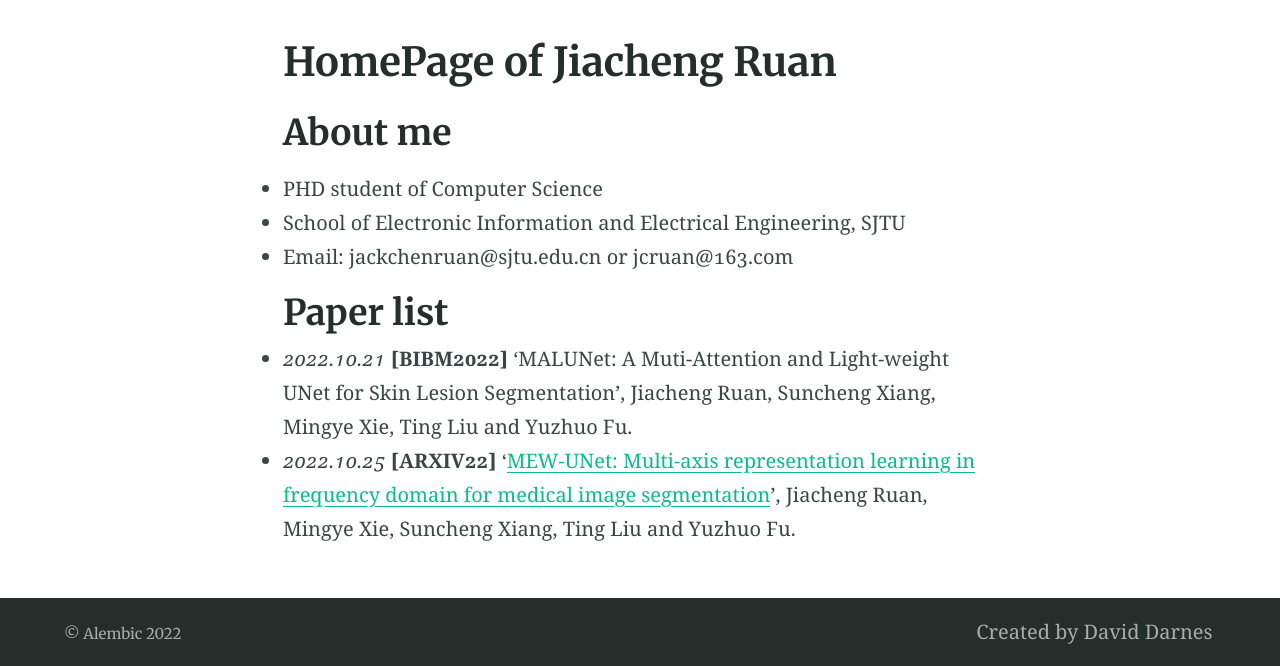
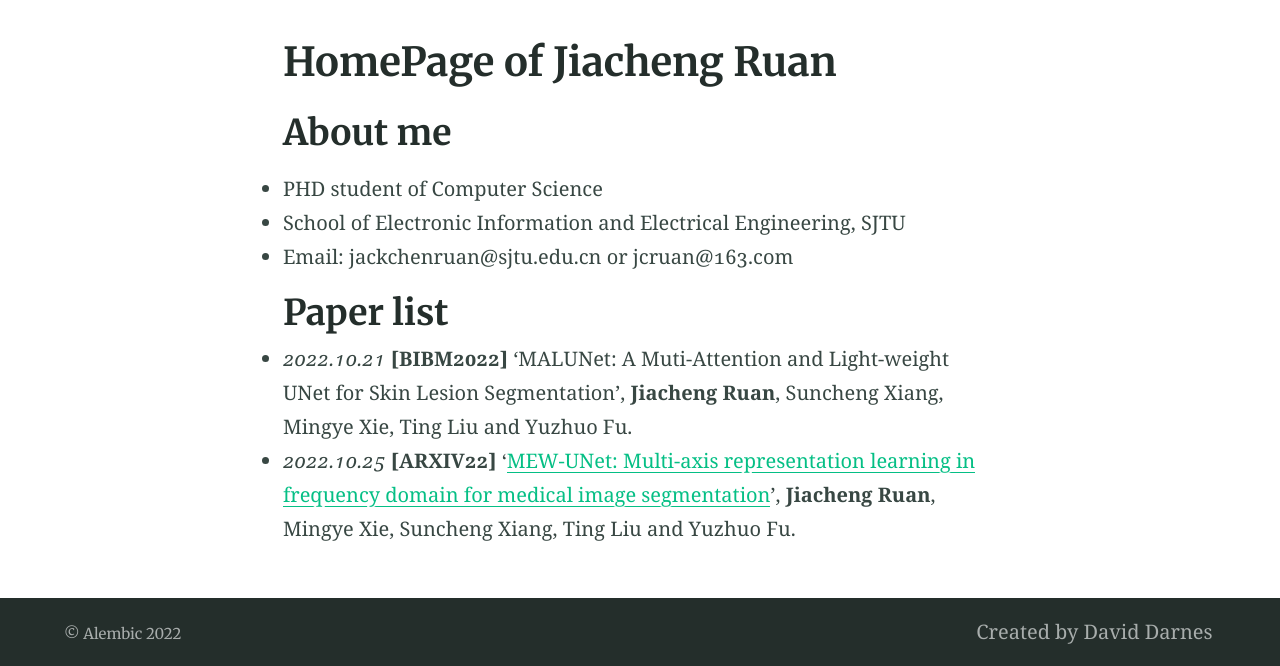
Before and after one commit to JCruan519/JCruan519.github.io, a Jekyll site: the page built from index.md, in a window 1280 px wide. Shown: the part 408-1074 px from the top of the page. Built offline with Jekyll 4.4.1, drawn with Linux system fonts in a browser that asks for light colours; part of the change alters nothing that is shown.

```diff
--- a/index.md
+++ b/index.md
@@ -10,5 +10,5 @@ feature_image: "https://picsum.photos/1300/400?image=989"
 - School of Electronic Information and Electrical Engineering, SJTU
 - Email: jackchenruan@sjtu.edu.cn or jcruan@163.com
 ## Paper list
-- *2022.10.21* **[BIBM2022]** 'MALUNet: A Muti-Attention and Light-weight UNet for Skin Lesion Segmentation', Jiacheng Ruan, Suncheng Xiang, Mingye Xie, Ting Liu and Yuzhuo Fu.
-- *2022.10.25* **[ARXIV22]** '[MEW-UNet: Multi-axis representation learning in frequency domain for medical image segmentation]()', Jiacheng Ruan, Mingye Xie, Suncheng Xiang, Ting Liu and Yuzhuo Fu.
+- *2022.10.21* **[BIBM2022]** 'MALUNet: A Muti-Attention and Light-weight UNet for Skin Lesion Segmentation', **Jiacheng Ruan**, Suncheng Xiang, Mingye Xie, Ting Liu and Yuzhuo Fu.
+- *2022.10.25* **[ARXIV22]** '[MEW-UNet: Multi-axis representation learning in frequency domain for medical image segmentation](http://arxiv.org/abs/2210.14007)', **Jiacheng Ruan**, Mingye Xie, Suncheng Xiang, Ting Liu and Yuzhuo Fu.
```
